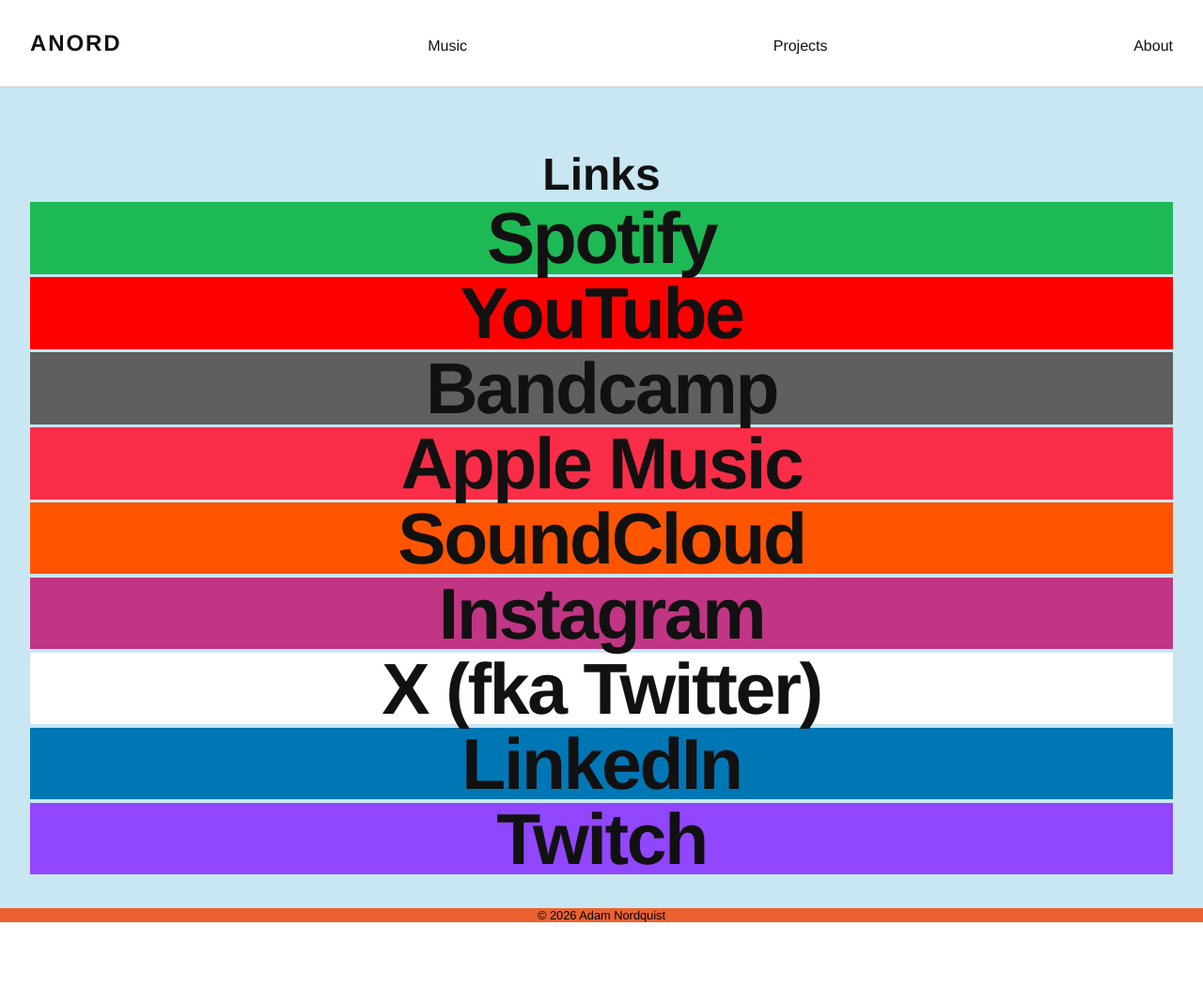
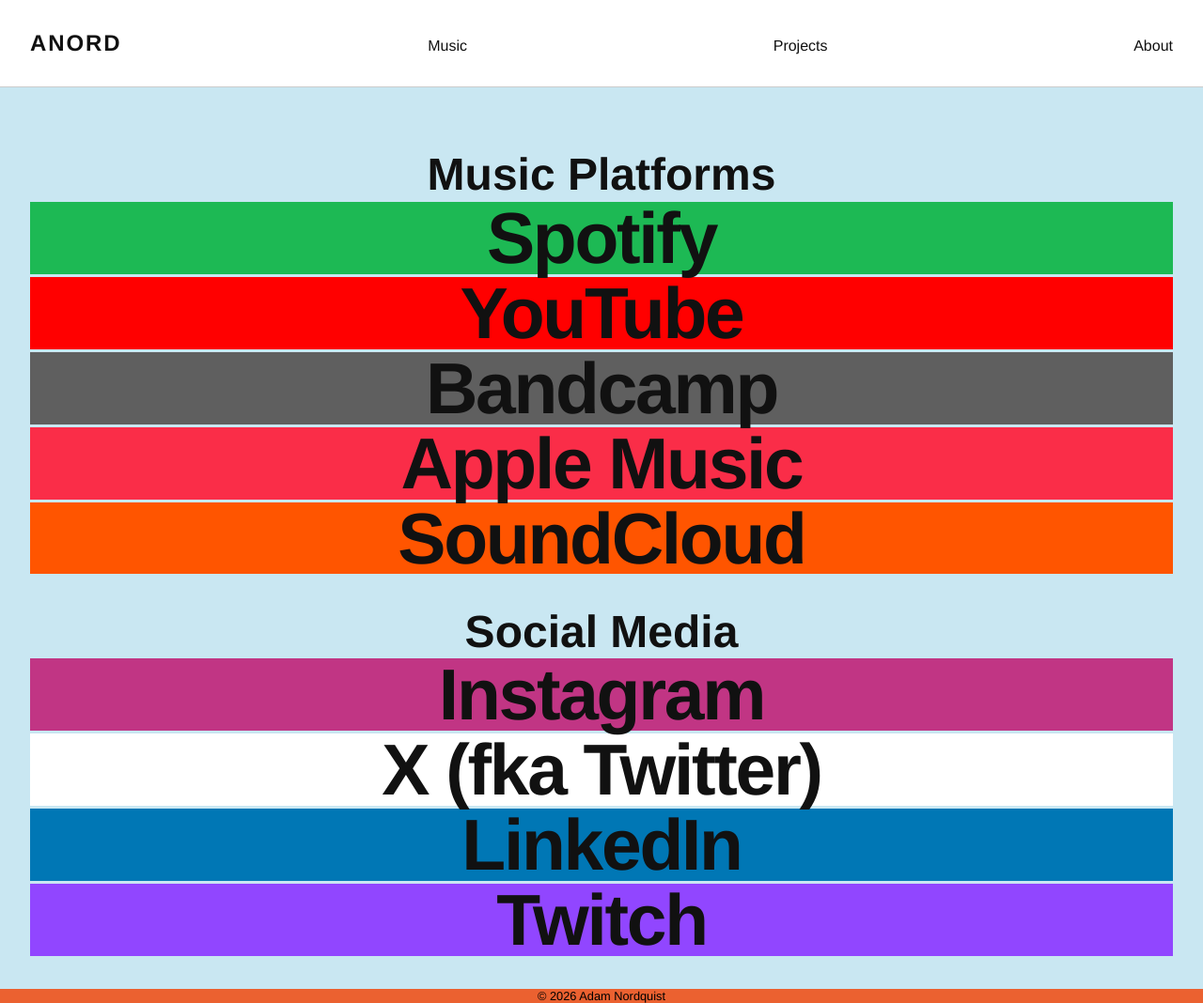
Before and after one commit to BSSDRVN/bssdrvn.github.io, a plain HTML site: page links/index.html in a window 1280 px wide. Shown: the whole page at 94% size. Before the commit the page ends 982 px from the top, so only its background shows below. Drawn offline with Linux system fonts and the light colour scheme.

Commit message:
add sections to links page

```diff
--- a/links/index.html
+++ b/links/index.html
@@ -19,18 +19,20 @@
   </header>
 
   <main class="content">
-    <h1>Links</h1>
+    <h1>Music Platforms</h1>
     <ul class="links-list">
         <li style="list-style-type: none; background-color: #1DB954;"><a href="https://open.spotify.com/artist/33crPock58gBTRmU7arWIA" class="fat-link">Spotify</a></li>
         <li style="list-style-type: none; background-color: #ff0000;"><a href="https://www.youtube.com/@bssdrvn" class="fat-link">YouTube</a></li>
-        <li style="list-style-type: none; background-color: #5f5f5f;"><a href="https://bssdrvn.bandcamp.com/" class="fat-link">Bandcamp</a></li>
+        <li style="list-style-type: none; background-color: #5f5f5f;"><a href="https://bssdrvn.bandcamp.com/follow_me" class="fat-link">Bandcamp</a></li>
         <li style="list-style-type: none; background-color: #FA2D48;"><a href="https://music.apple.com/us/artist/bssdrvn/1376479098" class="fat-link">Apple Music</a></li>
         <li style="list-style-type: none; background-color: #FF5500;"><a href="https://soundcloud.com/bssdrvn" class="fat-link">SoundCloud</a></li>
+    </ul>
+    <h1>Social Media</h1>
+    <ul class="links-list">
         <li style="list-style-type: none; background-color: #C13584;"><a href="https://www.instagram.com/bssdrvn/" class="fat-link">Instagram</a></li>
         <li style="list-style-type: none; background-color: #ffffff;"><a href="https://twitter.com/bssdrvn" class="fat-link">X (fka Twitter)</a></li>
         <li style="list-style-type: none; background-color: #0077B5;"><a href="https://www.linkedin.com/in/anord/" class="fat-link">LinkedIn</a></li>
         <li style="list-style-type: none; background-color: #9146FF;"><a href="https://twitch.tv/bssdrvn" class="fat-link">Twitch</a></li>
-
     </ul>
   </main>
 
```
